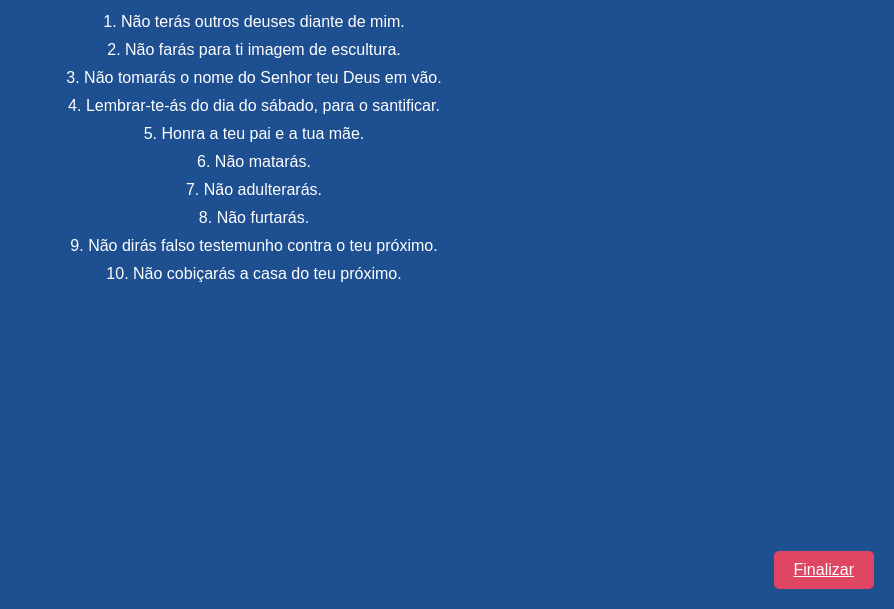
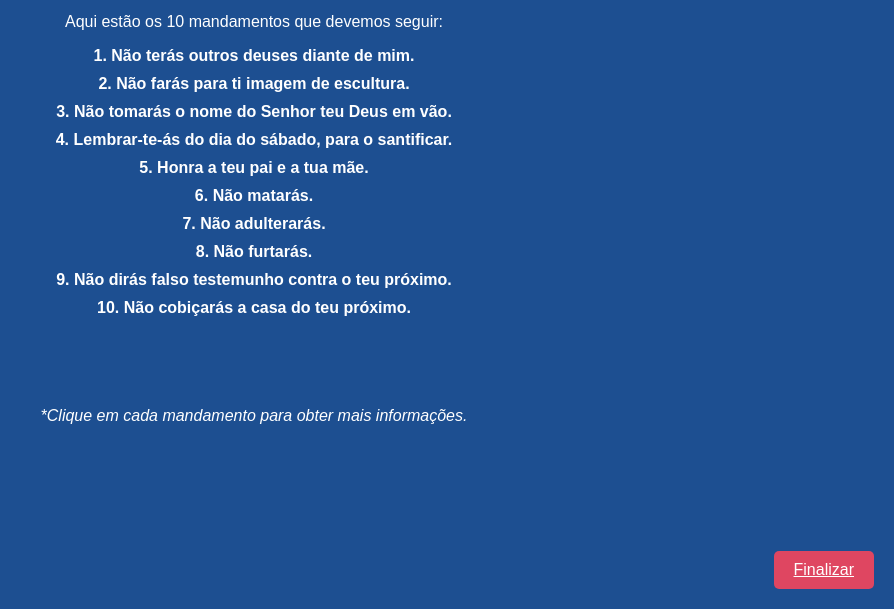
Before and after one commit to anselmotadeu/metas-diarias, a website: page mandamentos.html in a window 1280 px wide. Shown: the part 191-800 px from the top of the page, without its empty margins (386-1280 px from the left). Drawn offline with nearby package versions, Linux system fonts and the light colour scheme.

Commit message:
atualização das informações contidas na página 'mandamentos'

```diff
--- a/mandamentos.html
+++ b/mandamentos.html
@@ -5,28 +5,120 @@
   <meta name="viewport" content="width=device-width, initial-scale=1, maximum-scale=1, user-scalable=no" />
   <title>Mandamentos</title>
   <link rel="stylesheet" href="mandamentos.css">
+  <style>
+    .mandamento-details {
+      display: none;
+    }
+
+    .mandamentos-info {
+      text-align: center;
+      margin-top: 90px;
+      margin-bottom: 40px; /* Ajuste a margem inferior conforme necessário */
+      font-style: italic;
+    }
+  </style>
 </head>
 <body>
   <div class="container">
     <a href="introduce.html" class="button button-back">Voltar</a>
     <div class="content">
       <h1>Mandamentos</h1>
+      <p>Aqui estão os 10 mandamentos que devemos seguir:</p>
       <ol>
-        <li>1. Não terás outros deuses diante de mim.</li>
-        <li>2. Não farás para ti imagem de escultura.</li>
-        <li>3. Não tomarás o nome do Senhor teu Deus em vão.</li>
-        <li>4. Lembrar-te-ás do dia do sábado, para o santificar.</li>
-        <li>5. Honra a teu pai e a tua mãe.</li>
-        <li>6. Não matarás.</li>
-        <li>7. Não adulterarás.</li>
-        <li>8. Não furtarás.</li>
-        <li>9. Não dirás falso testemunho contra o teu próximo.</li>
-        <li>10. Não cobiçarás a casa do teu próximo.</li>
+        <li>
+          <div class="mandamento-header">
+            <strong>1. Não terás outros deuses diante de mim.</strong>
+          </div>
+          <div class="mandamento-details">
+            <p>Reconheça a primazia e a adoração exclusiva a Deus.</p>
+          </div>
+        </li>
+        <li>
+          <div class="mandamento-header">
+            <strong>2. Não farás para ti imagem de escultura.</strong>
+          </div>
+          <div class="mandamento-details">
+            <p>Não idolatre objetos ou criaturas, adorando somente a Deus.</p>
+          </div>
+        </li>
+        <li>
+          <div class="mandamento-header">
+            <strong>3. Não tomarás o nome do Senhor teu Deus em vão.</strong>
+          </div>
+          <div class="mandamento-details">
+            <p>Não use o nome de Deus de forma irreverente ou para enganar.</p>
+          </div>
+        </li>
+        <li>
+          <div class="mandamento-header">
+            <strong>4. Lembrar-te-ás do dia do sábado, para o santificar.</strong>
+          </div>
+          <div class="mandamento-details">
+            <p>Reserve o sábado como um dia santo para adorar a Deus.</p>
+          </div>
+        </li>
+        <li>
+          <div class="mandamento-header">
+            <strong>5. Honra a teu pai e a tua mãe.</strong>
+          </div>
+          <div class="mandamento-details">
+            <p>Respeite e obedeça aos seus pais como um mandamento divino.</p>
+          </div>
+        </li>
+        <li>
+          <div class="mandamento-header">
+            <strong>6. Não matarás.</strong>
+          </div>
+          <div class="mandamento-details">
+            <p>Não tire a vida de outra pessoa injustamente.</p>
+          </div>
+        </li>
+        <li>
+          <div class="mandamento-header">
+            <strong>7. Não adulterarás.</strong>
+          </div>
+          <div class="mandamento-details">
+            <p>Seja fiel e mantenha a santidade nos relacionamentos conjugais.</p>
+          </div>
+        </li>
+        <li>
+          <div class="mandamento-header">
+            <strong>8. Não furtarás.</strong>
+          </div>
+          <div class="mandamento-details">
+            <p>Não roube ou tome posse injusta dos bens dos outros.</p>
+          </div>
+        </li>
+        <li>
+          <div class="mandamento-header">
+            <strong>9. Não dirás falso testemunho contra o teu próximo.</strong>
+          </div>
+          <div class="mandamento-details">
+            <p>Não minta ou dê falso testemunho contra outras pessoas.</p>
+          </div>
+        </li>
+        <li>
+          <div class="mandamento-header">
+            <strong>10. Não cobiçarás a casa do teu próximo.</strong>
+          </div>
+          <div class="mandamento-details">
+            <p>Não deseje ou inveje os bens alheios.</p>
+          </div>
+        </li>
       </ol>
+      <p class="mandamentos-info">*Clique em cada mandamento para obter mais informações.</p>
     </div>
     <a href="metas.html" class="button button-next">Finalizar</a>
   </div>
 
+  <script src="https://code.jquery.com/jquery-3.6.0.min.js"></script>
+  <script>
+    $(document).ready(function() {
+      $('.mandamento-header').click(function() {
+        $(this).siblings('.mandamento-details').slideToggle();
+      });
+    });
+  </script>
   <script src="mandamentos.js"></script>
 </body>
 </html>
```
